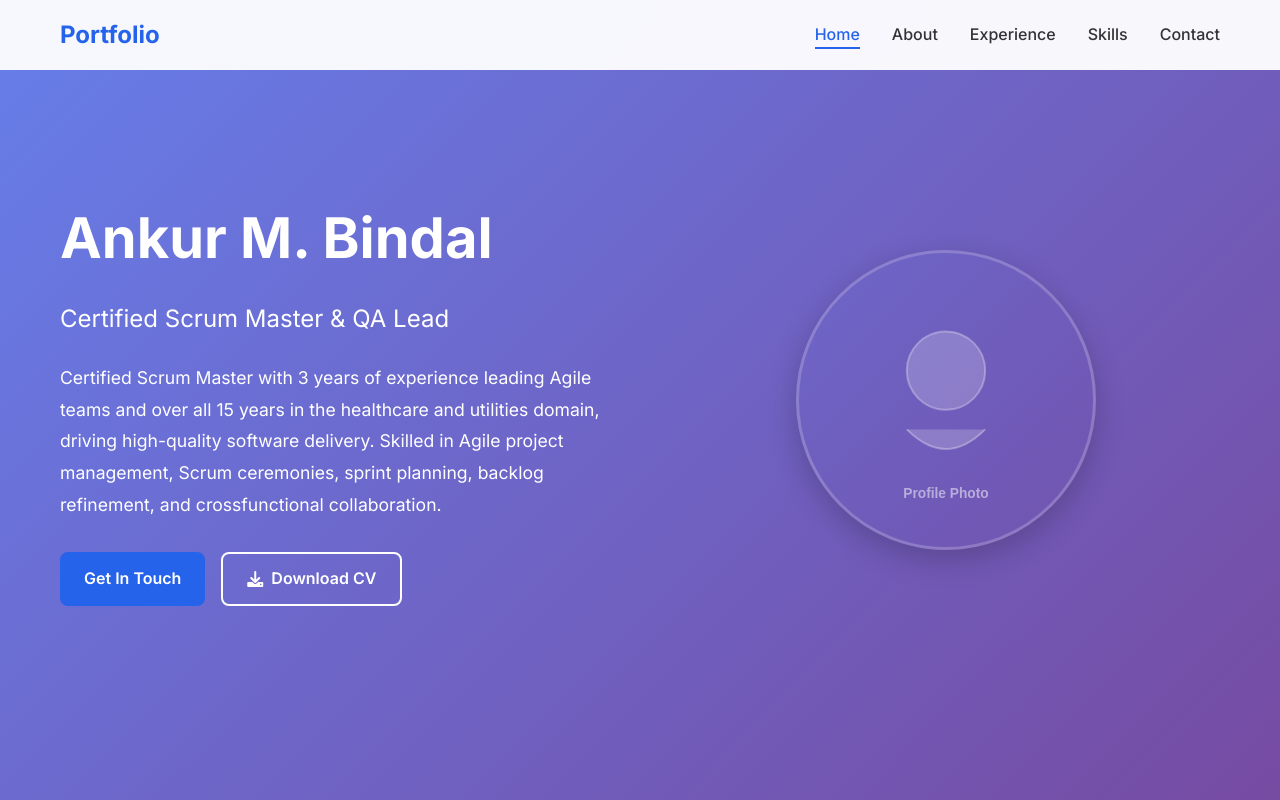
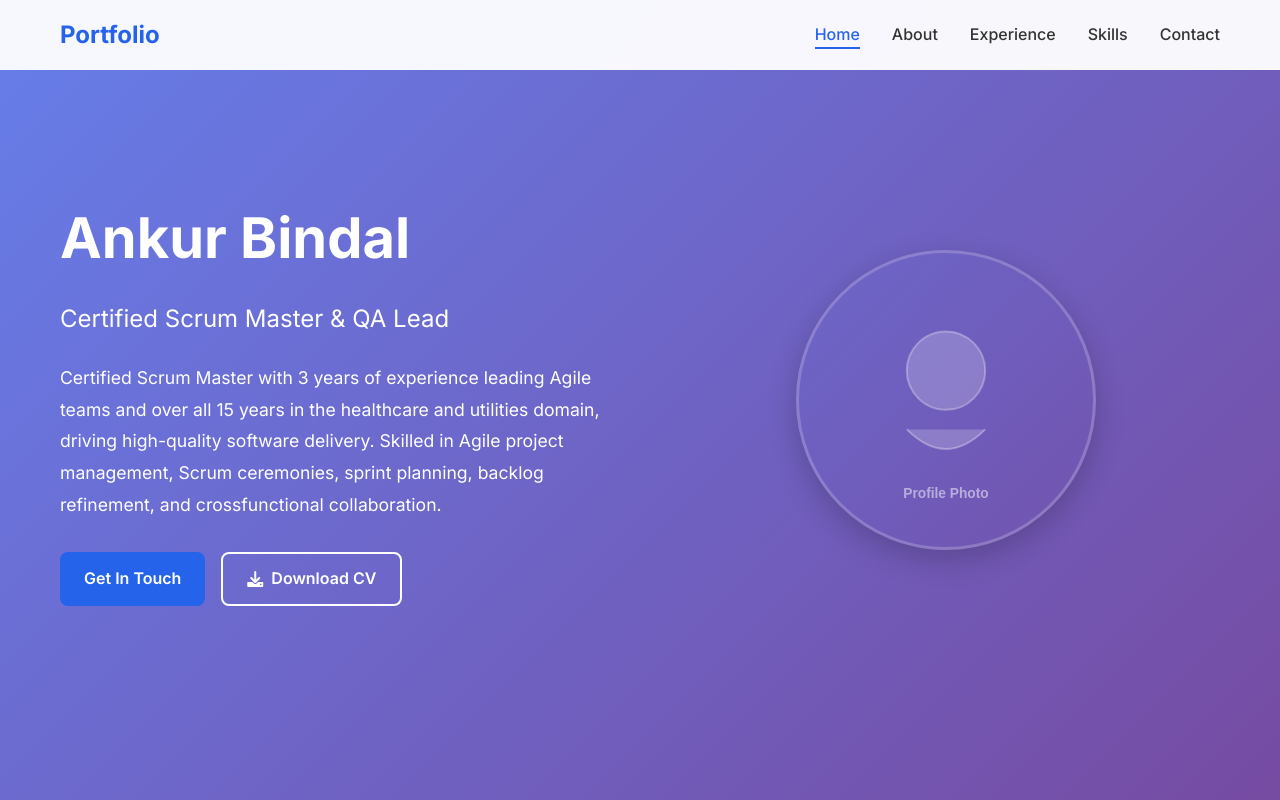
Before and after one commit to bindalankur/myportfolio, a website: page index.html in a window 1280 px wide. Shown: the top 800 px of the page. Drawn offline with Linux system fonts and the light colour scheme.

Commit message:
............

```diff
--- a/index.html
+++ b/index.html
@@ -34,7 +34,7 @@
     <section id="home" class="hero">
         <div class="hero-container">
             <div class="hero-content">
-                <h1 class="hero-title">Ankur M. Bindal</h1>
+                <h1 class="hero-title">Ankur Bindal</h1>
                 <h2 class="hero-subtitle">Certified Scrum Master & QA Lead</h2>
                 <p class="hero-description">
                 Certified Scrum Master with 3 years of experience leading Agile teams and over all 15 years
```
Also changed, not shown: 1 other file.
